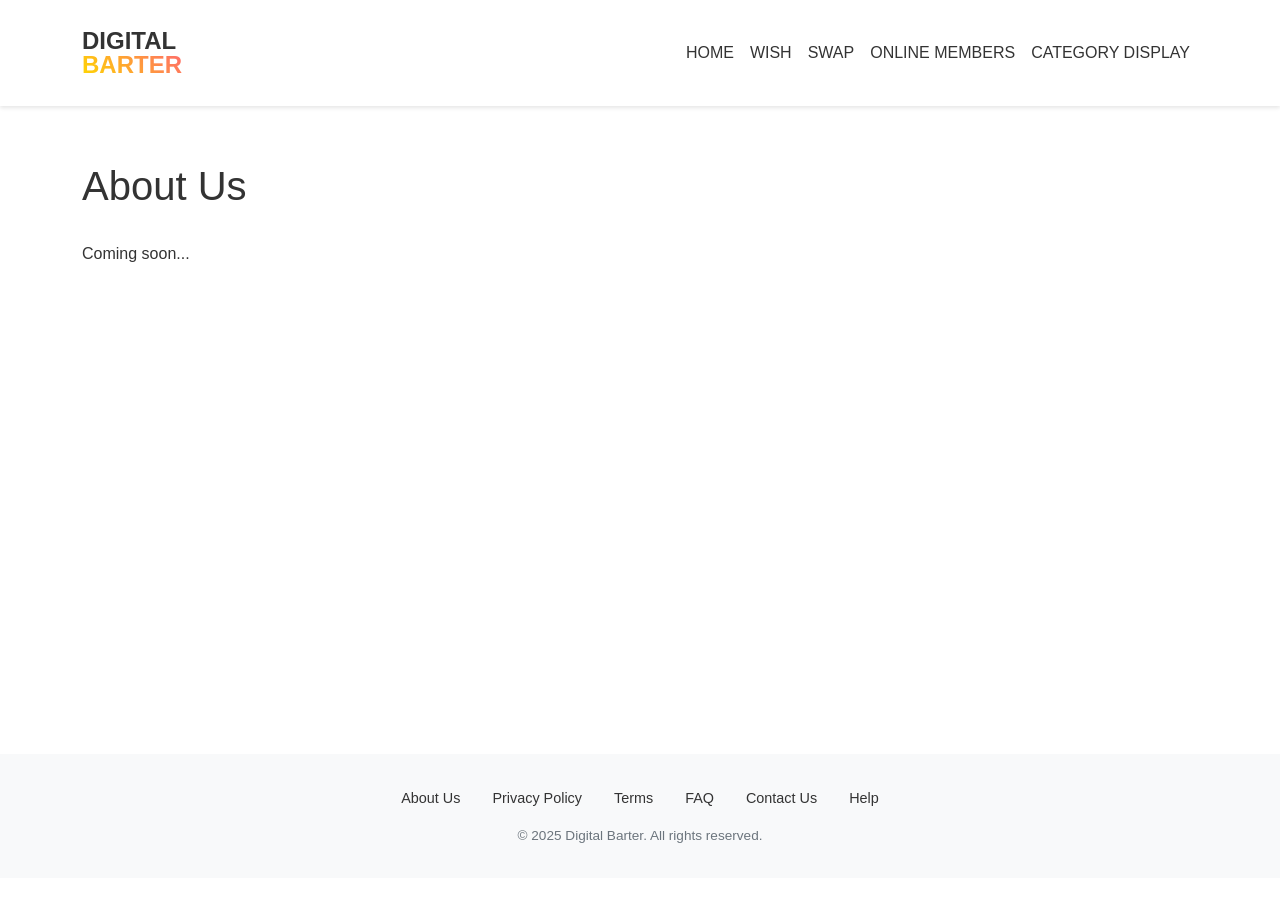
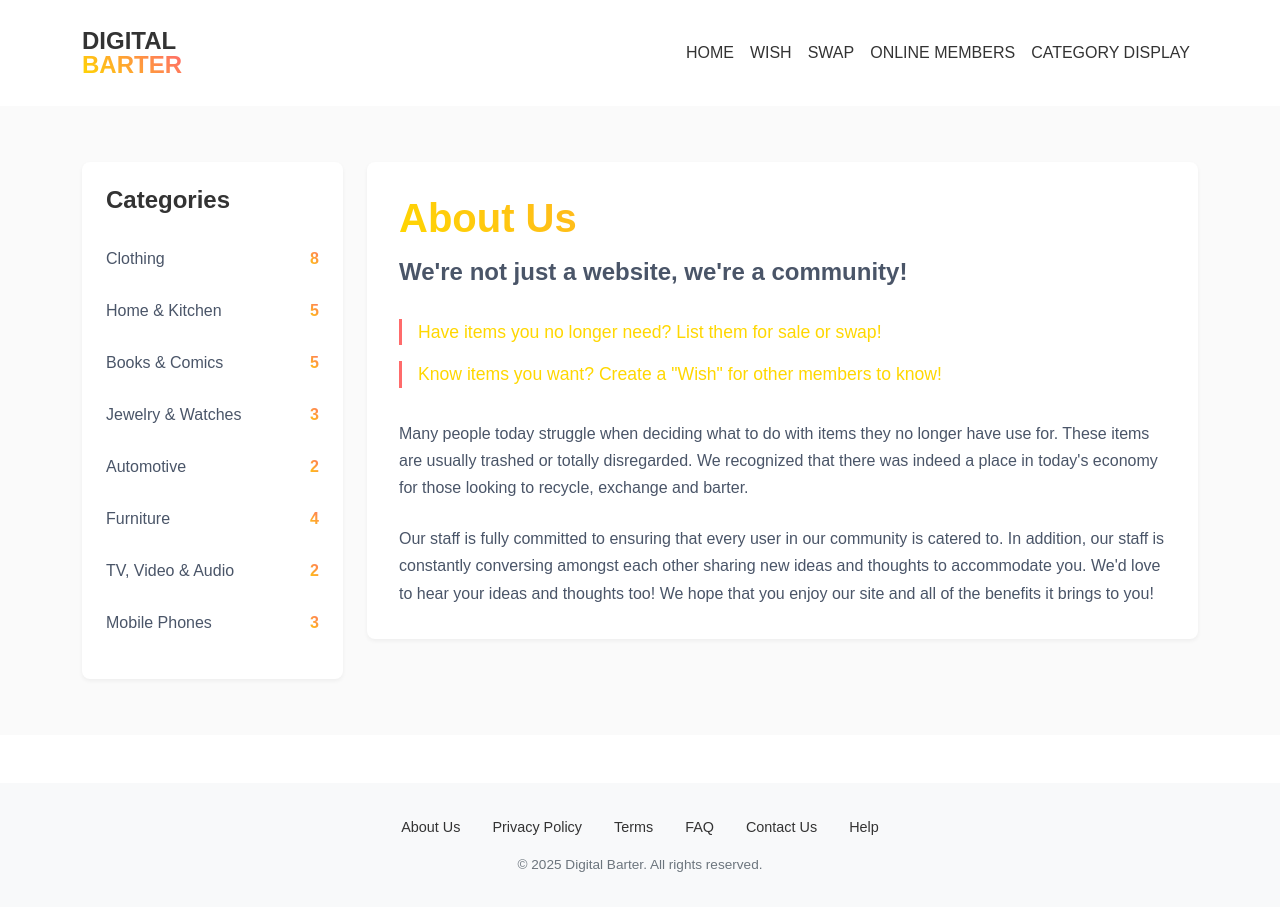
Before and after one commit to Dev-Fel254/digital-barter, a Vue app: page /about in a window 1280 px wide. Before the commit the page ends 878 px from the top, so only its background shows below. Built offline with nearby package versions, Linux system fonts and the light colour scheme.

Commit message:
About page

```diff
--- a/src/views/AboutView.vue
+++ b/src/views/AboutView.vue
@@ -1,9 +1,39 @@
 <template>
   <div class="about page-content">
     <div class="container py-4">
-      <h1>About Us</h1>
-      <div class="content">
-        <p>Coming soon...</p>
+      <div class="row">
+        <div class="col-md-3">
+          <div class="categories-sidebar">
+            <h2 class="sidebar-title">Categories</h2>
+            <ul class="category-list">
+              <li><a href="#">Clothing <span>8</span></a></li>
+              <li><a href="#">Home & Kitchen <span>5</span></a></li>
+              <li><a href="#">Books & Comics <span>5</span></a></li>
+              <li><a href="#">Jewelry & Watches <span>3</span></a></li>
+              <li><a href="#">Automotive <span>2</span></a></li>
+              <li><a href="#">Furniture <span>4</span></a></li>
+              <li><a href="#">TV, Video & Audio <span>2</span></a></li>
+              <li><a href="#">Mobile Phones <span>3</span></a></li>
+            </ul>
+          </div>
+        </div>
+        <div class="col-md-9">
+          <div class="content-section">
+            <h1 class="gradient-text">About Us</h1>
+            <h2 class="subtitle">We're not just a website, we're a community!</h2>
+
+            <div class="feature-points">
+              <p class="highlight">Have items you no longer need? List them for sale or swap!</p>
+              <p class="highlight">Know items you want? Create a "Wish" for other members to know!</p>
+            </div>
+
+            <div class="main-content">
+              <p>Many people today struggle when deciding what to do with items they no longer have use for. These items are usually trashed or totally disregarded. We recognized that there was indeed a place in today's economy for those looking to recycle, exchange and barter.</p>
+
+              <p>Our staff is fully committed to ensuring that every user in our community is catered to. In addition, our staff is constantly conversing amongst each other sharing new ideas and thoughts to accommodate you. We'd love to hear your ideas and thoughts too! We hope that you enjoy our site and all of the benefits it brings to you!</p>
+            </div>
+          </div>
+        </div>
       </div>
     </div>
   </div>
@@ -14,3 +44,109 @@ export default {
   name: 'AboutView'
 }
 </script>
+
+<style lang="scss" scoped>
+.about {
+  background-color: #fafafa;
+}
+
+.categories-sidebar {
+  background: white;
+  padding: 1.5rem;
+  border-radius: 8px;
+  box-shadow: 0 2px 4px rgba(0, 0, 0, 0.05);
+
+  .sidebar-title {
+    font-size: 1.5rem;
+    font-weight: 600;
+    margin-bottom: 1.5rem;
+    color: var(--text-color);
+  }
+
+  .category-list {
+    list-style: none;
+    padding: 0;
+    margin: 0;
+
+    li {
+      margin-bottom: 0.75rem;
+
+      a {
+        display: flex;
+        justify-content: space-between;
+        color: #4a5568;
+        text-decoration: none;
+        padding: 0.5rem 0;
+        transition: all 0.3s ease;
+
+        span {
+          background: linear-gradient(45deg, var(--primary-color), var(--secondary-color));
+          -webkit-background-clip: text;
+          background-clip: text;
+          color: transparent;
+          font-weight: 600;
+        }
+
+        &:hover {
+          color: var(--primary-color);
+        }
+      }
+    }
+  }
+}
+
+.content-section {
+  background: white;
+  padding: 2rem;
+  border-radius: 8px;
+  box-shadow: 0 2px 4px rgba(0, 0, 0, 0.05);
+
+  h1 {
+    font-size: 2.5rem;
+    font-weight: 700;
+    margin-bottom: 1rem;
+    background: linear-gradient(45deg, var(--primary-color), var(--secondary-color));
+    -webkit-background-clip: text;
+    background-clip: text;
+    color: transparent;
+  }
+
+  .subtitle {
+    font-size: 1.5rem;
+    color: #4a5568;
+    margin-bottom: 2rem;
+    font-weight: 600;
+  }
+
+  .feature-points {
+    margin-bottom: 2rem;
+
+    .highlight {
+      font-size: 1.1rem;
+      color: var(--primary-color);
+      margin-bottom: 1rem;
+      padding-left: 1rem;
+      border-left: 3px solid var(--secondary-color);
+    }
+  }
+
+  .main-content {
+    p {
+      font-size: 1rem;
+      line-height: 1.7;
+      color: #4a5568;
+      margin-bottom: 1.5rem;
+
+      &:last-child {
+        margin-bottom: 0;
+      }
+    }
+  }
+}
+
+@media (max-width: 768px) {
+  .categories-sidebar {
+    margin-bottom: 2rem;
+  }
+}
+</style>
```
